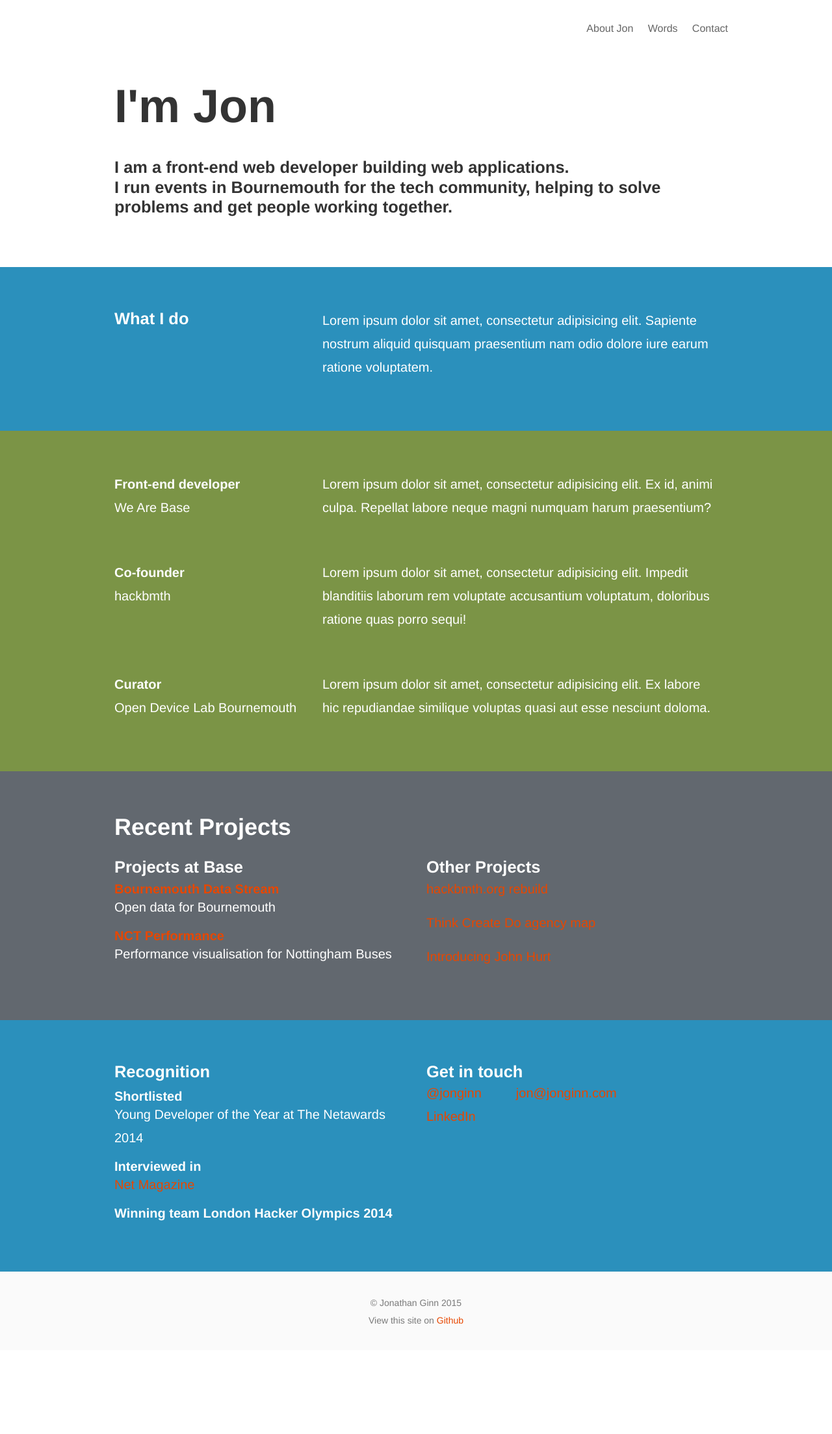
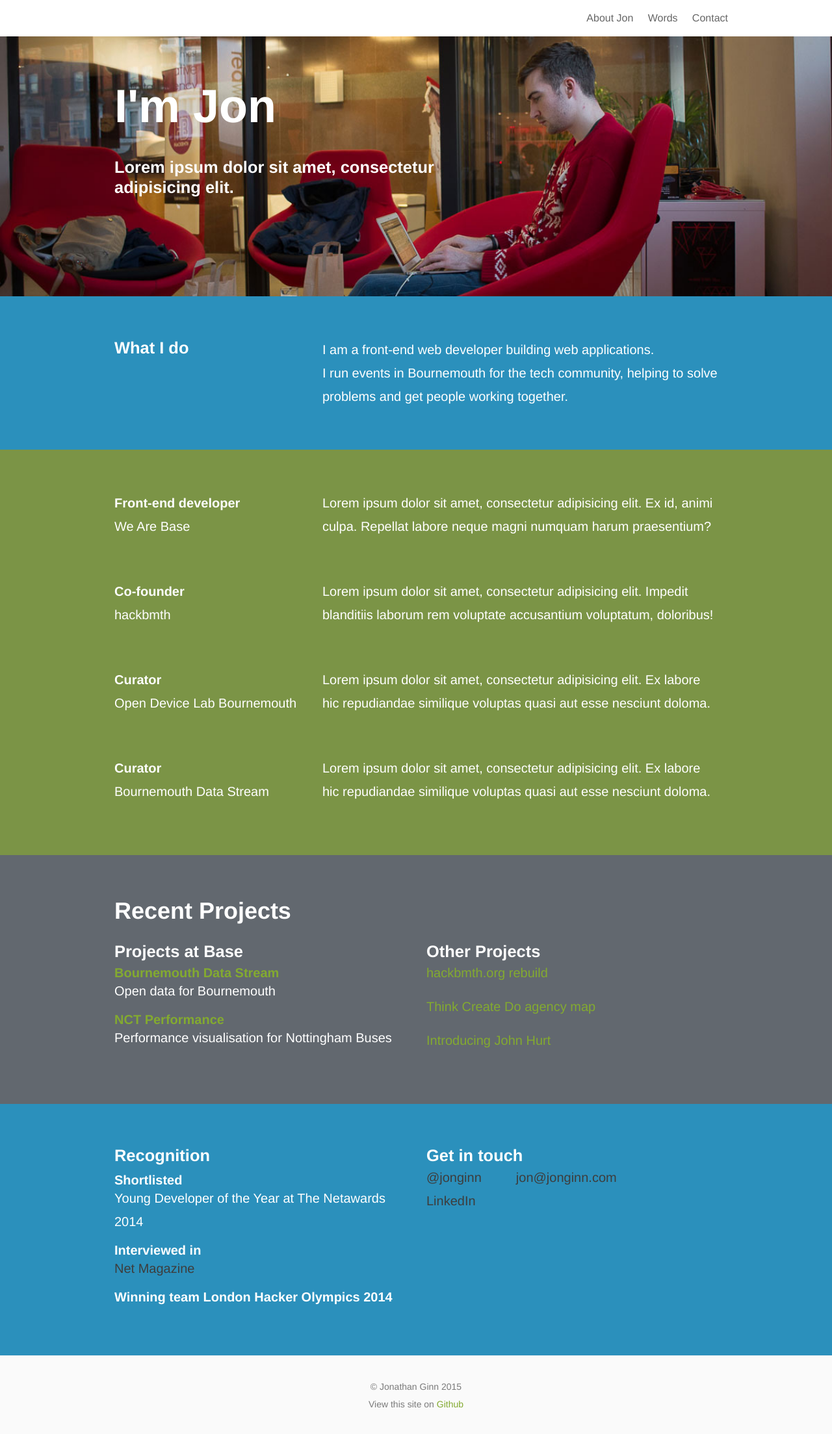
Before and after one commit to dave1010/jonginn.github.io, a Jekyll site: the page built from index.html, in a window 1280 px wide. Shown: the whole page at 65% size. Built offline with Jekyll 4.4.1, drawn with Linux system fonts in a browser that asks for light colours; before the commit the page ends 2078 px from its top, so only the background shows below that.

Commit message:
add background rearrange items
Signed-off-by: Jonathan Ginn <jon@jonginn.com>

```diff
--- a/_includes/header.html
+++ b/_includes/header.html
@@ -1,5 +1,5 @@
 <header class="site-header px2 px-responsive">
-  <div class="mt2 wrap">
+  <div class="mt1 mb1 wrap">
     <div class="measure-wide">
     {% if page.url != "/" %}
       <a href="{{ site.url }}" class="site-title">{{ site.title }}</a>
--- a/_sass/_home.scss
+++ b/_sass/_home.scss
@@ -16,11 +16,19 @@ ul.list-simple {
 .content-wrapper_blue {
   background: $theme-blue;
   color: #fff;
+
+  a {
+    color: $palette-grey;
+  }
 }
 
 .content-wrapper_green {
   background: $theme-green;
   color: #fff;
+
+  a {
+    color: $palette-blue;
+  }
 }
 
 .content-wrapper_navy {
@@ -44,3 +52,19 @@ h1 {
     }
   }
 }
+
+.home-background {
+  background: {
+    image: url('../images/home-background.jpg');
+    position: center center;
+    repeat: no-repeat;
+    size: 100% auto;
+  }
+
+  -webkit-background-size: cover;
+    -moz-background-size: cover;
+    -o-background-size: cover;
+    background-size: cover;
+
+  height: 400px;
+}
--- a/_sass/_main.scss
+++ b/_sass/_main.scss
@@ -78,6 +78,10 @@ img {
 .site-nav {
   margin: -4px 0 0;
   padding: 0;
+}
+
+p.post-summary {
+  color: #333;
 }
 
 .site-header a:hover,
@@ -429,8 +433,8 @@ h6,
     width: 100%;
     float: left;
     text-align: center;
-    margin-top: 0.666em;
-    margin-bottom: 1.333em;
+    // margin-top: 0.666em;
+    // margin-bottom: 1.333em;
   }
 
   .social-icons .left, .social-icons .right {
--- a/css/pixyll.scss
+++ b/css/pixyll.scss
@@ -11,7 +11,7 @@ $palette-blue: #1499D3;
 $palette-green: #83AA30;
 
 $desaturation: 20;
-$theme-highlight: $palette-orange;
+$theme-highlight: $palette-green;
 $theme-dark: $palette-grey;
 $theme-blue: desaturate($palette-blue, $desaturation);
 $theme-green: desaturate($palette-green, $desaturation);
--- a/index.html
+++ b/index.html
@@ -3,16 +3,15 @@ layout: plain
 title: Home
 ---
 <div class="home">
-  <div class="content-wrapper content-wrapper_white">
+  <div class="content-wrapper content-wrapper_blue home-background">
     <div class="clearfix p1 p-responsive wrap">
       <div class="measure-wide">
-        <div class="col col-12 px1">
+        <div class="col col-7 px1">
           <h1 class="h1 mt0 pt0">
             I'm Jon
             <img src="/images/1f468.png" alt="" class="show-on-hover" />
           </h1>
-          <p class="h4">I am a front-end web developer building web applications.<br/>
-            I run events in Bournemouth for the tech community, helping to solve problems and get people working together.</p>
+          <p class="h4">Lorem ipsum dolor sit amet, consectetur adipisicing elit.</p>
         </div>
       </div>
     </div>
@@ -25,7 +24,8 @@ title: Home
           <h4 class="mt0">What I do</h4>
         </div>
         <div class="col sm-col-8 px1">
-          <p>Lorem ipsum dolor sit amet, consectetur adipisicing elit. Sapiente nostrum aliquid quisquam praesentium nam odio dolore iure earum ratione voluptatem.</p>
+          <p class="mb0">I am a front-end web developer building web applications.<br/>
+            I run events in Bournemouth for the tech community, helping to solve problems and get people working together.</p>
         </div>
       </div>
     </div>
@@ -48,13 +48,22 @@ title: Home
           <p>hackbmth</p>
         </div>
         <div class="col sm-col-8 px1">
-          <p>Lorem ipsum dolor sit amet, consectetur adipisicing elit. Impedit blanditiis laborum rem voluptate accusantium voluptatum, doloribus ratione quas porro sequi!</p>
+          <p>Lorem ipsum dolor sit amet, consectetur adipisicing elit. Impedit blanditiis laborum rem voluptate accusantium voluptatum, doloribus!</p>
         </div>
       </div>
       <div class="measure-wide clearfix mt3">
         <div class="col sm-col-4 px1">
           <p class="bold mt0 mb0">Curator</p>
           <p>Open Device Lab Bournemouth</p>
+        </div>
+        <div class="col sm-col-8 px1">
+          <p>Lorem ipsum dolor sit amet, consectetur adipisicing elit. Ex labore hic repudiandae similique voluptas quasi aut esse nesciunt doloma.</p>
+        </div>
+      </div>
+      <div class="measure-wide clearfix mt3">
+        <div class="col sm-col-4 px1">
+          <p class="bold mt0 mb0">Curator</p>
+          <p>Bournemouth Data Stream</p>
         </div>
         <div class="col sm-col-8 px1">
           <p>Lorem ipsum dolor sit amet, consectetur adipisicing elit. Ex labore hic repudiandae similique voluptas quasi aut esse nesciunt doloma.</p>
```
Also changed, not shown: images/home-background.jpg (added).
